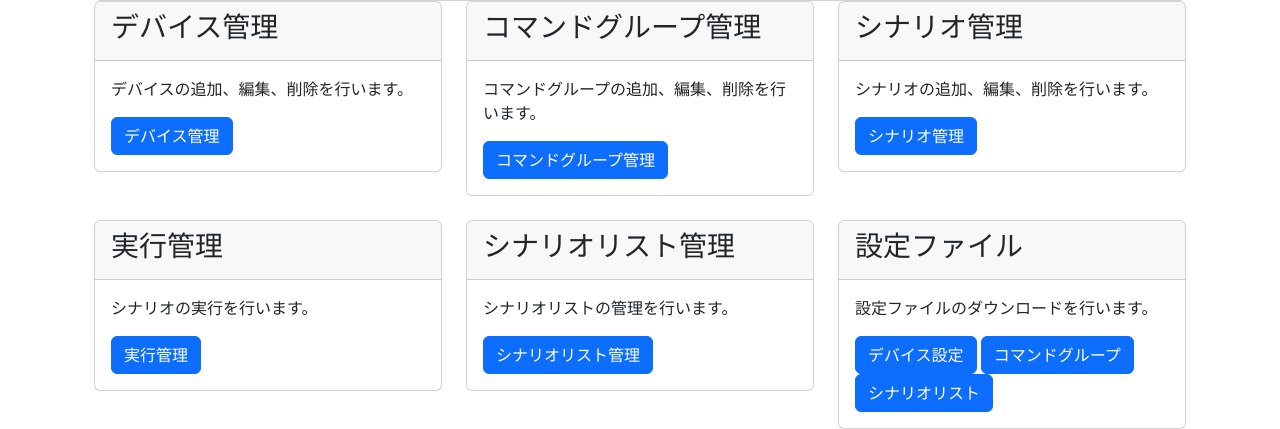
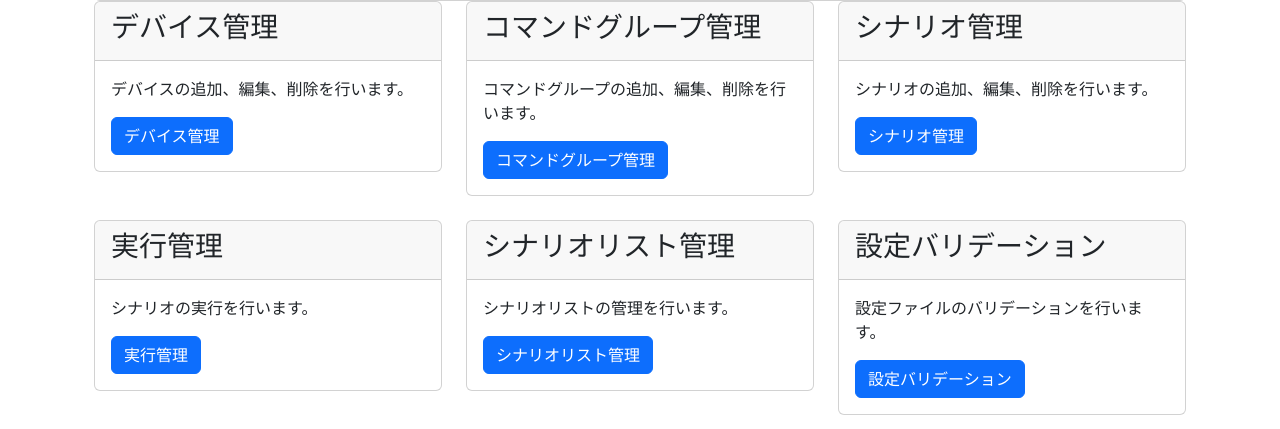
Before and after one commit to kaishin0527/cisco-config-fetcher, a Flask app: page / in a window 1280 px wide. Shown: the part 638-1067 px from the top of the page. Run offline with Flask 3, Linux system fonts and the light colour scheme.

Commit message:
Move download buttons from dashboard to individual management pages

```diff
--- a/templates/command_groups.html
+++ b/templates/command_groups.html
@@ -12,6 +12,7 @@
     <div>
         <a href="{{ url_for('add_command_group') }}" class="btn btn-primary">新規追加</a>
         <a href="{{ url_for('import_command_groups') }}" class="btn btn-success ms-2">インポート</a>
+        <a href="{{ url_for('download_file', filename='command_groups.yaml') }}" class="btn btn-info ms-2">ダウンロード</a>
     </div>
 </div>
 
--- a/templates/devices.html
+++ b/templates/devices.html
@@ -11,6 +11,7 @@
     <div>
         <a href="{{ url_for('add_device') }}" class="btn btn-primary">新規追加</a>
         <a href="{{ url_for('import_devices') }}" class="btn btn-success ms-2">インポート</a>
+        <a href="{{ url_for('download_file', filename='devices_updated.yaml') }}" class="btn btn-info ms-2">ダウンロード</a>
     </div>
 </div>
 
--- a/templates/index.html
+++ b/templates/index.html
@@ -169,13 +169,11 @@
         <div class="col-md-4">
             <div class="card">
                 <div class="card-header">
-                    <h3>設定ファイル</h3>
+                    <h3>設定バリデーション</h3>
                 </div>
                 <div class="card-body">
-                    <p>設定ファイルのダウンロードを行います。</p>
-                    <a href="{{ url_for('download_file', filename='devices_updated.yaml') }}" class="btn btn-primary">デバイス設定</a>
-                    <a href="{{ url_for('download_file', filename='command_groups.yaml') }}" class="btn btn-primary">コマンドグループ</a>
-                    <a href="{{ url_for('download_file', filename='scenario_list.yaml') }}" class="btn btn-primary">シナリオリスト</a>
+                    <p>設定ファイルのバリデーションを行います。</p>
+                    <a href="{{ url_for('config_validation') }}" class="btn btn-primary">設定バリデーション</a>
                 </div>
             </div>
         </div>
```
